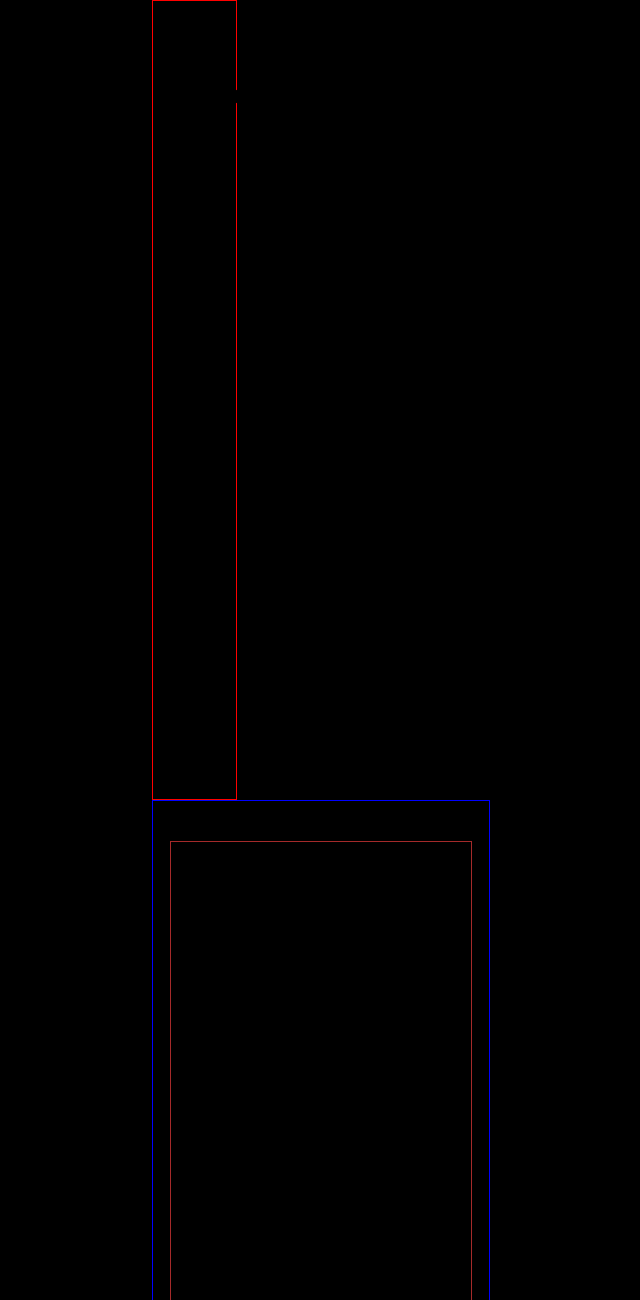
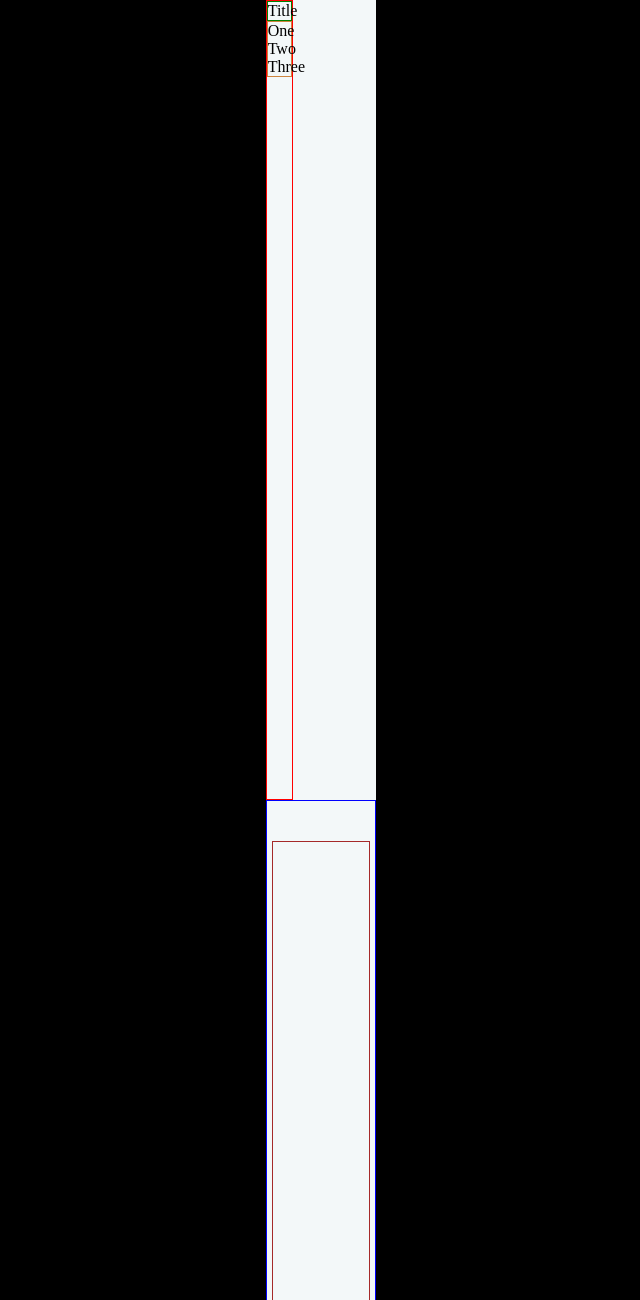
Before and after one commit to MomentaiBro/AlbumArtCss, a React (Create React App) app in the folder portfolio/: page / in a window 1280 px wide. Shown: the top 1300 px of the page, without its empty margins (319-959 px from the left). Built offline with nearby package versions, Linux system fonts and the light colour scheme.

Commit message:
redoing css styling so that im following good practice

```diff
--- a/portfolio/src/App.css
+++ b/portfolio/src/App.css
@@ -4,12 +4,15 @@
   box-sizing: border-box;
 }
 
-
+.App {
+  background-color: #f3f8f9;
+}
 
 /* Extra small devices (phones, 600px and down) */
 @media only screen and (max-width: 600px) {
   .App {
     display: flex;
+    flex-direction: column-reverse;
     text-align: center;
     background-color: #f3f8f9;
     height: 100vh;
--- a/portfolio/src/components/Display/Display.css
+++ b/portfolio/src/components/Display/Display.css
@@ -3,32 +3,41 @@
     flex-direction: column;
     justify-content: space-between;
     align-items: center;
-    height: 100vh;
-    width: 100%;
     border: 1px solid blue;
 }
 
 .window{
-    height: 75vh;
-    width: 90%;
     border: 1px solid brown;
-    margin-top: 5vh;
 }
 
 .description{
     border: 1px solid violet;
-    width: 100%;
-    height: 15%;
     display: flex;
     justify-content: center;
     align-items: center;
-    font-size: 1.5rem;
-
 }
 
 /* Extra small devices (phones, 600px and down) */
 @media only screen and (max-width: 600px) {
-
+    .Display{
+        height: 100vh;
+        width: 100%;
+        border: 1px solid blue;
+    }
+    .window{
+        height: 90%;
+        width: 90%;
+        border: 1px solid brown;
+    }
+    .description{
+        border: 1px solid violet;
+        width: 100%;
+        height: 10vh;
+        display: flex;
+        justify-content: center;
+        align-items: center;
+        font-size: 1.5rem;
+    }
 }
 
 /* Small devices (portrait tablets and large phones, 600px and up) */
@@ -48,5 +57,28 @@
 
 /* Extra large devices (large laptops and desktops, 1200px and up) */
 @media only screen and (min-width: 1200px) {
-
+    .Display{
+        display: flex;
+        flex-direction: column;
+        justify-content: space-between;
+        align-items: center;
+        height: 100vh;
+        width: 100%;
+        border: 1px solid blue;
+    }
+    .window{
+        height: 75vh;
+        width: 90%;
+        border: 1px solid brown;
+        margin-top: 5vh;
+    }
+    .description{
+        border: 1px solid violet;
+        width: 100%;
+        height: 15%;
+        display: flex;
+        justify-content: center;
+        align-items: center;
+        font-size: 1.5rem;
+    }
 }
--- a/portfolio/src/components/NavBar/NavBar.css
+++ b/portfolio/src/components/NavBar/NavBar.css
@@ -1,46 +1,74 @@
 .NavBar{
-    height: 100vh;
-    width: 25%;
-    border: 1px solid red;
     display: flex;
     flex-direction: column;
+    border: 1px solid red;
+}
+
+.title{
+    border: 1px solid green;
+}
+
+nav {
+    border: 1px solid peru;
+}
+nav > ul {
+    list-style: none;
+}
+nav > ul > li > a{
+    text-decoration: none;
+    color: inherit;
 }
 
 /* Extra small devices (phones, 600px and down) */
 @media only screen and (max-width: 600px) {
     .NavBar{
+        height: 20vh;
+        flex-direction: row;
 
+    }
+    .title{
+        height: 100%;
+        width: 30%;
+    }
+    nav {
+        width: 70%;
     }
 }
 
 /* Small devices (portrait tablets and large phones, 600px and up) */
 @media only screen and (min-width: 600px) {
+    .NavBar{
+        height:
 
+    }
 }
 
 /* Medium devices (landscape tablets, 768px and up) */
 @media only screen and (min-width: 768px) {
+    .NavBar{
+        height:
 
+    }
 }
 
 /* Large devices (laptops/desktops, 992px and up) */
 @media only screen and (min-width: 992px) {
-    /* .NavBar{
+    .NavBar{
         height: 100vh;
         width: 25%;
         border: 1px solid red;
         display: flex;
         flex-direction: column;
-    } */
+    }
 }
 
 /* Extra large devices (large laptops and desktops, 1200px and up) */
 @media only screen and (min-width: 1200px) {
-    /* .NavBar{
+    .NavBar{
         height: 100vh;
         width: 25%;
         border: 1px solid red;
         display: flex;
         flex-direction: column;
-    } */
+    }
 }
--- a/portfolio/src/components/NavBar/NavBar.js
+++ b/portfolio/src/components/NavBar/NavBar.js
@@ -5,8 +5,16 @@ export const NavBar = () => {
   return (
     <div className='NavBar'>
 
-        <h1>Welcome to my Artwork</h1>
-        NavBar
+        <div className='title'>
+          Title
+        </div>
+        <nav>
+          <ul>
+            <li><a href="">One</a></li>
+            <li><a href="">Two</a></li>
+            <li><a href="">Three</a></li>
+          </ul>
+        </nav>
 
     </div>
   )
```
